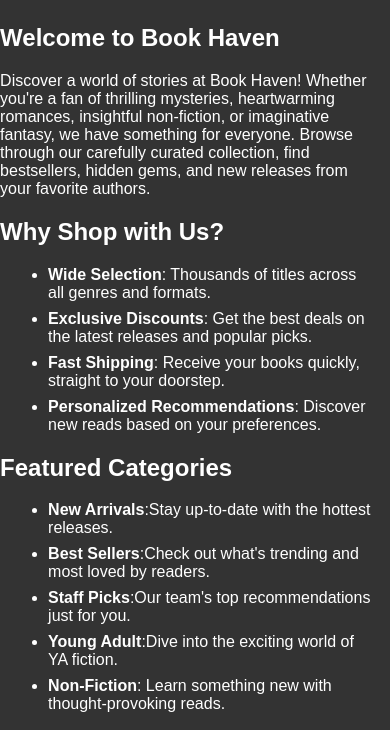
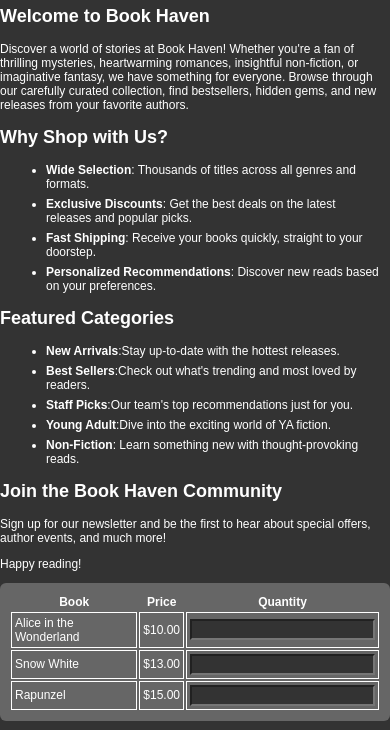
Before and after one commit to Stefan79-afk/book-shop, a plain HTML site: page index.html in a window 390 px wide. Shown: the part 124-854 px from the top of the page. Drawn offline with Linux system fonts and the light colour scheme.

Commit message:
add basic responsiveness

```diff
--- a/script.js
+++ b/script.js
@@ -40,7 +40,6 @@ window.addEventListener("DOMContentLoaded", () => {
     displayTotal();
 
     const inputs = document.querySelectorAll("#calculator input");
-    console.log(inputs);
 
     inputs.forEach(input => {
         input.addEventListener("keyup", (event) => onInput(event, input));
--- a/styles.css
+++ b/styles.css
@@ -44,13 +44,6 @@ header > nav > ul > li > a {
     font-weight: 600;
 }
 
-main {
-    display: flex;
-    flex-direction: row-reverse;
-    gap: 1em;
-    padding: 0.5em;
-}
-
 main li {
     margin: 0.5em;
 }
@@ -90,3 +83,22 @@ footer {
     text-align: center;
     padding: 1em;
 }
+
+@media (min-width: 796px) {
+    main {
+        display: flex;
+        flex-direction: row-reverse;
+        gap: 1em;
+        padding: 0.5em;
+    }
+
+    html {
+        font-size: 16px;
+    }
+}
+
+@media (max-width: 796px) {
+    html {
+        font-size: 12px;
+    }
+}
```
